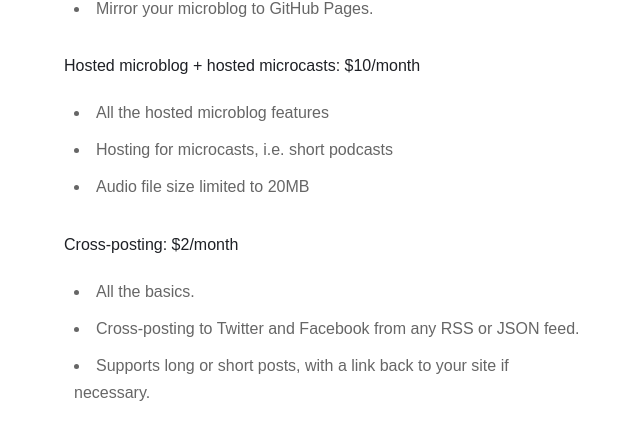
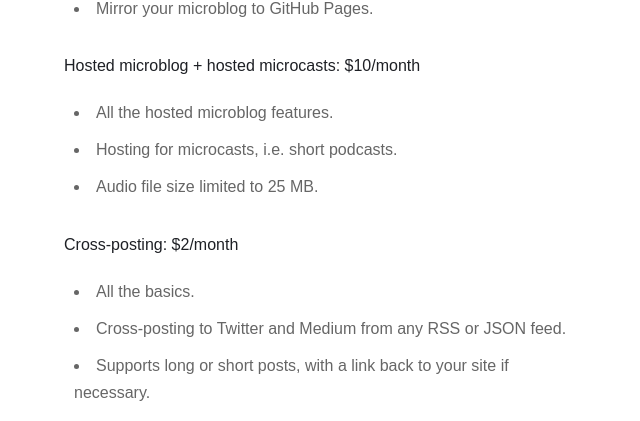
Before and after one commit to microdotblog/help.micro.blog, a Jekyll site: the page built from _posts/2018-01-15-pricing.markdown, in a window 1280 px wide. Shown: the part 1130-1551 px from the top of the page, without its empty margins (316-956 px from the left). Built offline with Jekyll 4.4.1, drawn with Linux system fonts in a browser that asks for light colours; nearby versions of some CDN libraries.

Commit message:
Updated pricing page for Medium, 25 MB.

```diff
--- a/_posts/2018-01-15-pricing.markdown
+++ b/_posts/2018-01-15-pricing.markdown
@@ -31,14 +31,15 @@
 * Mirror your microblog to GitHub Pages.
 
 **Hosted microblog + hosted microcasts: $10/month**
-* All the hosted microblog features
-* Hosting for microcasts, i.e. short podcasts
-* Audio file size limited to 20MB
+
+* All the hosted microblog features.
+* Hosting for microcasts, i.e. short podcasts.
+* Audio file size limited to 25 MB.
 
 **Cross-posting: $2/month**
 
 * All the basics.
-* Cross-posting to Twitter and Facebook from any RSS or JSON feed.
+* Cross-posting to Twitter and Medium from any RSS or JSON feed.
 * Supports long or short posts, with a link back to your site if necessary.
 * Smart truncation when sending a tweet so that words aren't split in half.
 * Automatically extract the first link in your post and appends it to your tweet.
@@ -46,6 +47,4 @@
 * No Micro.blog-hosted blog.
 * No page at `username.micro.blog`.
 
-
-
 Thanks for supporting Micro.blog!
```
